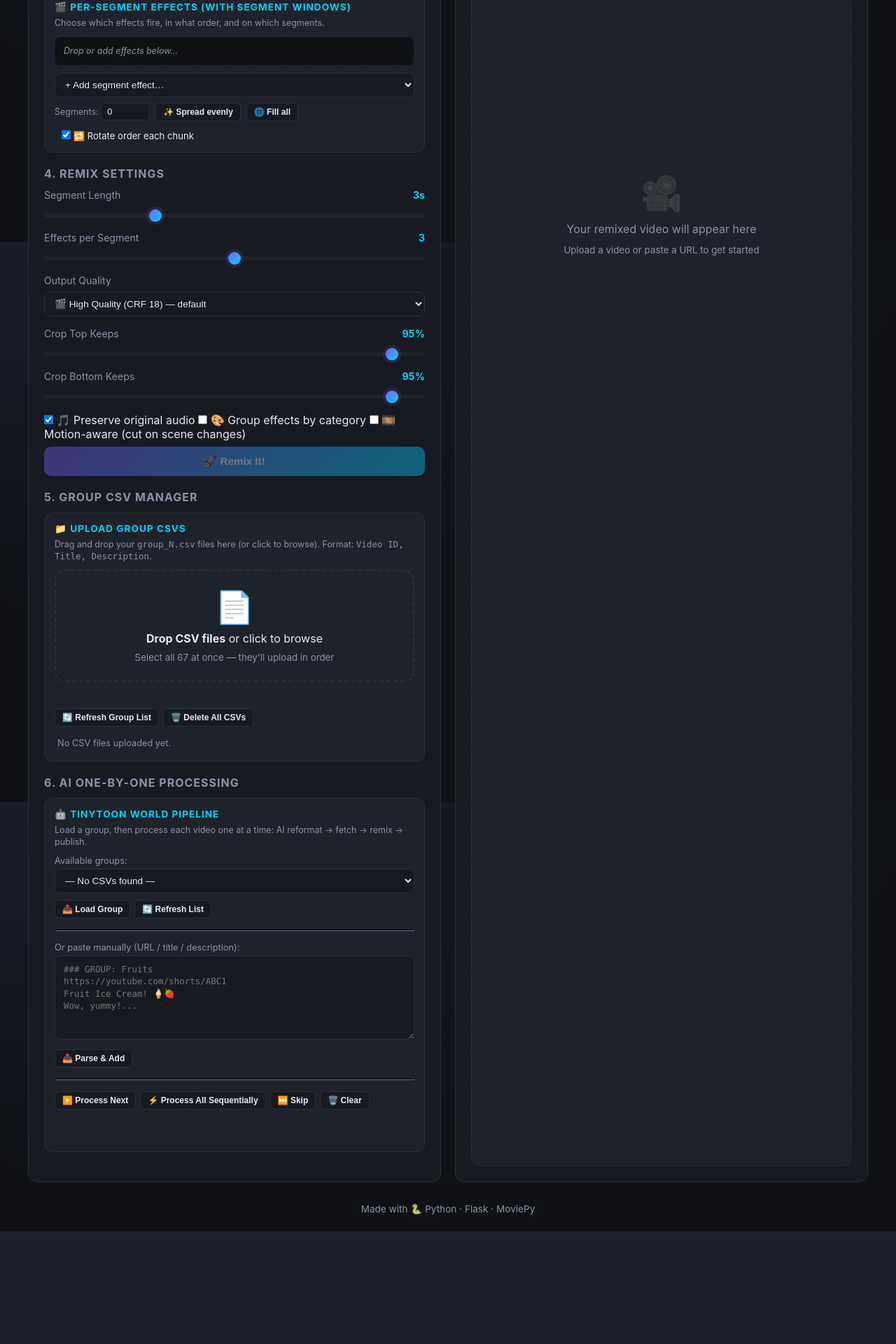
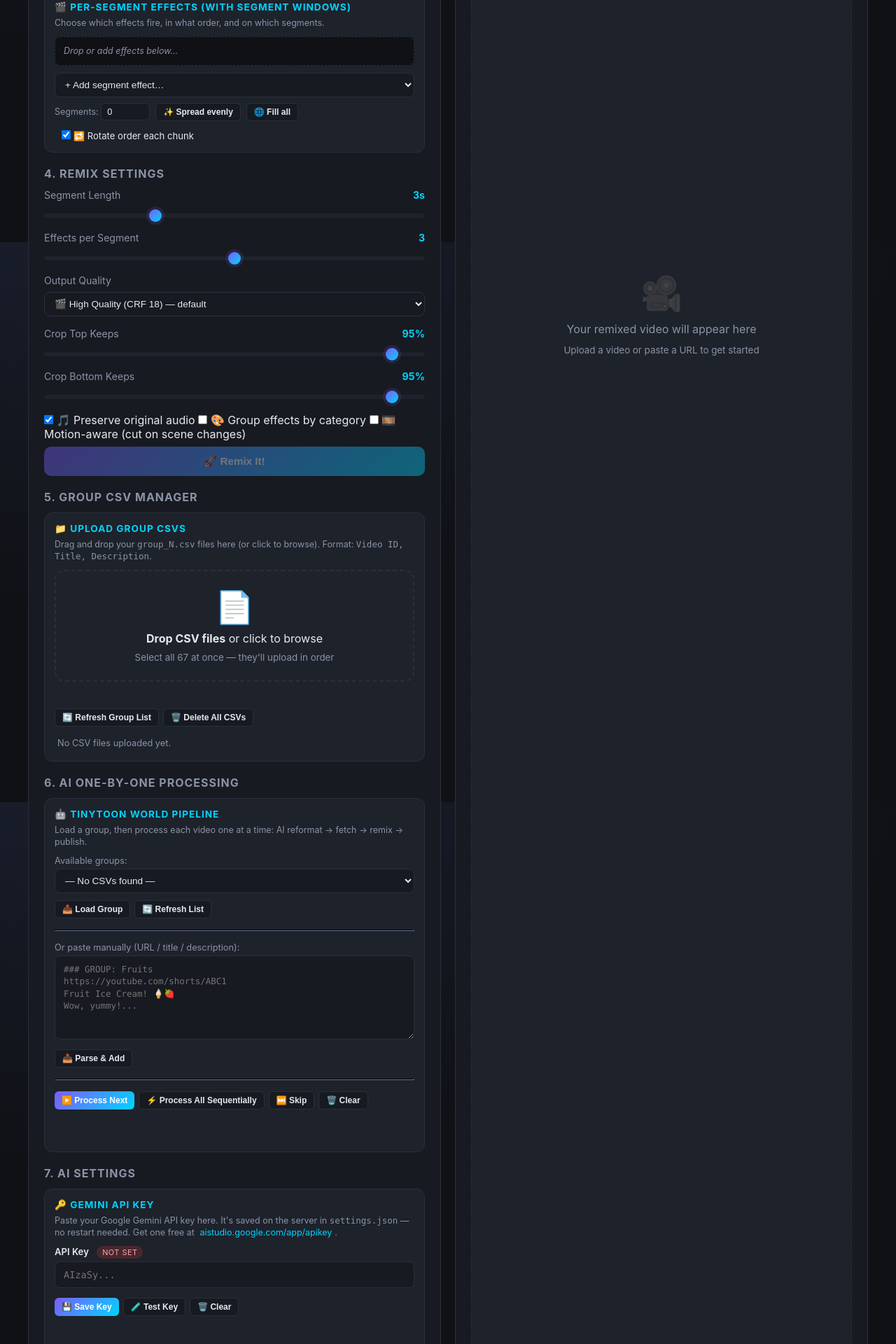
Before and after one commit to Motari2004/remixmaster, a Flask app: page / in a window 1280 px wide. Shown: the part 1254-3174 px from the top of the page at 70% size. Before the commit the page ends 3013 px from the top, so only its background shows below. Run offline with Flask 3, Linux system fonts and the light colour scheme; data that the repository does not hold is empty.

Commit message:
Describe what you changed here

```diff
--- a/app.py
+++ b/app.py
@@ -11,6 +11,7 @@ Features:
   - Permanent original saved to /outputs/ for the compare view
   - CSV group loading + UI upload for groups-metadata/
   - Gemini AI content reformatting for TinyToon World
+  - Gemini API key editable from the UI (settings.json)
   - Buffer API integration for YouTube Shorts auto-posting
   - Auto cleanup of old outputs
 """
@@ -119,6 +120,72 @@ BUFFER_API_KEY = os.environ.get("BUFFER_API_KEY", "")
 BUFFER_YOUTUBE_CHANNEL_ID = os.environ.get("BUFFER_YOUTUBE_CHANNEL_ID", "")
 
 
+# =========================================================
+# SETTINGS — runtime-editable keys saved to settings.json
+# =========================================================
+SETTINGS_FILE = os.path.join(DATA_DIR, "settings.json")
+SETTINGS_LOCK = threading.Lock()
+
+# Keys that can be overridden via the UI
+EDITABLE_SETTINGS = ("GEMINI_API_KEY",)
+
+
+def _load_settings():
+    try:
+        with open(SETTINGS_FILE, "r", encoding="utf-8") as f:
+            data = json.load(f)
+            if isinstance(data, dict):
+                return data
+    except FileNotFoundError:
+        pass
+    except Exception as e:
+        print(f"  ⚠️  Could not read settings.json: {e}")
+    return {}
+
+
+def _save_settings(data):
+    try:
+        tmp = SETTINGS_FILE + ".tmp"
+        with open(tmp, "w", encoding="utf-8") as f:
+            json.dump(data, f, indent=2)
+        os.replace(tmp, SETTINGS_FILE)
+        # Restrict permissions (only owner can read)
+        try:
+            os.chmod(SETTINGS_FILE, 0o600)
+        except Exception:
+            pass
+        return True
+    except Exception as e:
+        print(f"  ⚠️  Could not write settings.json: {e}")
+        return False
+
+
+def _get_setting(name, default=""):
+    """UI-saved value takes priority over env var."""
+    settings = _load_settings()
+    if name in settings and settings[name]:
+        return settings[name]
+    return os.environ.get(name, default)
+
+
+def _get_gemini_key():
+    """Get the current Gemini key (UI override > env var)."""
+    return _get_setting("GEMINI_API_KEY", "")
+
+
+def _apply_gemini_key_to_engine():
+    """Push the current Gemini key into the ai_engine module."""
+    try:
+        import ai_engine
+        new_key = _get_gemini_key()
+        if new_key and new_key != ai_engine.GEMINI_API_KEY:
+            ai_engine.GEMINI_API_KEY = new_key
+            ai_engine._model = None   # force re-init on next call
+            print(f"  🔑 Gemini key updated (len={len(new_key)})")
+    except Exception as e:
+        print(f"  ⚠️  Could not update Gemini key in engine: {e}")
+
+
 app = Flask(__name__)
 app.config["MAX_CONTENT_LENGTH"] = MAX_BYTES
 
@@ -205,7 +272,6 @@ def _probe_duration(fpath):
 
 
 def public_url(path: str) -> str:
-    """Build an absolute URL for the given path."""
     if PUBLIC_API_BASE:
         return f"{PUBLIC_API_BASE}{path}"
     try:
@@ -506,14 +572,6 @@ threading.Thread(target=_cleanup_old_outputs, daemon=True).start()
 # CSV GROUP LOADING
 # =========================================================
 def _load_csv_group(csv_path):
-    """
-    Load one group CSV → list of dicts.
-
-    Handles multiple formats:
-      - url,title,description
-      - Video ID,Title,Description    ← TinyToon format
-      - video_url,video_title,video_description
-    """
     items = []
     try:
         with open(csv_path, "r", encoding="utf-8-sig") as f:
@@ -521,7 +579,6 @@ def _load_csv_group(csv_path):
             raw_fields = reader.fieldnames or []
             fieldnames = [n.strip().lower() for n in raw_fields]
 
-            # --- Detect ID/URL column ---
             id_col = None
             url_col = None
 
@@ -535,7 +592,6 @@ def _load_csv_group(csv_path):
                         url_col = n
                         break
 
-            # --- Detect title & description ---
             title_col = next((n for n in fieldnames if n in ("title", "video_title", "name")), None)
             desc_col = next((n for n in fieldnames if n in ("description", "video_description", "desc", "caption")), None)
 
@@ -543,19 +599,16 @@ def _load_csv_group(csv_path):
                 print(f"  ⚠️  No ID or URL column in {csv_path}")
                 return items
 
-            # Re-read to get raw rows
             f.seek(0)
             reader = csv.DictReader(f)
 
             for i, row in enumerate(reader):
-                # Case-insensitive lookup
                 row_lc = {}
                 for k, v in row.items():
                     if k is None:
                         continue
                     row_lc[k.strip().lower()] = (v or "").strip()
 
-                # Resolve URL
                 url = ""
                 if url_col:
                     url = row_lc.get(url_col, "").strip()
@@ -588,8 +641,6 @@ def api_groups():
     try:
         pattern = os.path.join(GROUPS_DIR, "*.csv")
         all_files = glob.glob(pattern)
-        print(f"  📂 Found {len(all_files)} .csv files in {GROUPS_DIR}")
-
         files = sorted(all_files, key=lambda p: (
             int("".join(c for c in os.path.basename(p) if c.isdigit()) or 0),
             os.path.basename(p)
@@ -622,7 +673,7 @@ def api_group_detail(name):
 
 
 # =========================================================
-# UPLOAD CSV FILES INTO groups-metadata/
+# UPLOAD CSV FILES
 # =========================================================
 @app.route("/api/upload_csv", methods=["POST"])
 def upload_csv():
@@ -655,7 +706,6 @@ def upload_csv():
         dest = os.path.join(GROUPS_DIR, safe_name)
         try:
             f.save(dest)
-            # Validate CSV
             try:
                 with open(dest, "r", encoding="utf-8-sig") as fh:
                     reader = csv.DictReader(fh)
@@ -689,17 +739,20 @@ def delete_csv(name):
 
 
 # =========================================================
-# AI — REFORMAT TITLE + DESCRIPTION FOR TINYTOON WORLD
+# AI — REFORMAT TITLE + DESCRIPTION
 # =========================================================
 @app.route("/api/ai/status")
 def ai_status():
+    _apply_gemini_key_to_engine()
     return jsonify(available=ai_available())
 
 
 @app.route("/api/ai/reformat", methods=["POST"])
 def ai_reformat():
+    _apply_gemini_key_to_engine()
+
     if not ai_available():
-        return jsonify(error="AI not configured. Set GEMINI_API_KEY on the server."), 503
+        return jsonify(error="AI not configured. Set GEMINI_API_KEY in the settings panel."), 503
 
     data = request.get_json(silent=True) or {}
     title = (data.get("title") or "").strip()
@@ -715,6 +768,88 @@ def ai_reformat():
     except Exception as e:
         print(f"  ⚠️  AI reformat failed: {e}")
         return jsonify(error=str(e)), 500
+
+
+# =========================================================
+# SETTINGS — GEMINI API KEY
+# =========================================================
+@app.route("/api/settings", methods=["GET"])
+def api_settings_get():
+    """Return which settings are set (masked). Never expose full keys."""
+    settings = _load_settings()
+    out = {}
+
+    # Gemini
+    ui_key = settings.get("GEMINI_API_KEY", "")
+    env_key = os.environ.get("GEMINI_API_KEY", "")
+    effective = ui_key or env_key
+
+    if effective:
+        masked = effective[:6] + "…" + effective[-4:] if len(effective) > 12 else "••••"
+        source = "ui" if ui_key else "env"
+        out["GEMINI_API_KEY"] = {"set": True, "masked": masked, "source": source}
+    else:
+        out["GEMINI_API_KEY"] = {"set": False, "masked": "", "source": None}
+
+    return jsonify(success=True, settings=out)
+
+
+@app.route("/api/settings", methods=["POST"])
+def api_settings_post():
+    """Update settings. Body: {"GEMINI_API_KEY": "AIza..."}"""
+    data = request.get_json(silent=True) or {}
+    if not isinstance(data, dict):
+        return jsonify(success=False, error="Invalid payload"), 400
+
+    with SETTINGS_LOCK:
+        settings = _load_settings()
+        changed = []
+
+        for k, v in data.items():
+            if k not in EDITABLE_SETTINGS:
+                continue
+            v = (v or "").strip()
+            if v:
+                settings[k] = v
+                changed.append(k)
+            else:
+                if k in settings:
+                    del settings[k]
+                    changed.append(f"{k} (cleared)")
+
+        if not _save_settings(settings):
+            return jsonify(success=False, error="Could not save settings.json"), 500
+
+    _apply_gemini_key_to_engine()
+
+    return jsonify(success=True, changed=changed)
+
+
+@app.route("/api/settings/test", methods=["POST"])
+def api_settings_test():
+    """Test the currently-configured Gemini key."""
+    _apply_gemini_key_to_engine()
+
+    results = {}
+
+    try:
+        import ai_engine
+        key = _get_gemini_key()
+
+        if not ai_engine._GENAI_AVAILABLE:
+            results["ai"] = {"ok": False, "message": "google-generativeai not installed"}
+        elif not key:
+            results["ai"] = {"ok": False, "message": "Gemini API key not set"}
+        else:
+            try:
+                raw = ai_engine.regenerate_for_tinytoon("Test Title", "Test description")
+                results["ai"] = {"ok": True, "message": f"OK — got {len(raw)} chars"}
+            except Exception as e:
+                results["ai"] = {"ok": False, "message": str(e)}
+    except Exception as e:
+        results["ai"] = {"ok": False, "message": str(e)}
+
+    return jsonify(success=True, results=results)
 
 
 # =========================================================
@@ -737,12 +872,10 @@ def run_job(job_id, input_path, options):
             segment_duration=options["segment_duration"],
             effects_per_segment=options["effects_per_segment"],
             enabled_effects=options["enabled_effects"],
-
             base_effects=options["base_effects"],
             ordered_effects=options["ordered_effects"],
             effect_windows=options["effect_windows"],
             rotate_order=options["rotate_order"],
-
             preserve_audio=options["preserve_audio"],
             group_by_category=options["group_by_category"],
             category_run_length=options["category_run_length"],
@@ -750,13 +883,10 @@ def run_job(job_id, input_path, options):
             scene_threshold=options["scene_threshold"],
             crop_top_pct=options["crop_top_pct"],
             crop_bottom_pct=options["crop_bottom_pct"],
-
             quality_preset=options["quality_preset"],
-
             progress_callback=cb,
         )
 
-        # Save permanent original for the compare view
         try:
             original_name = f"original_{job_id}.mp4"
             original_out = os.path.join(OUTPUT_DIR, original_name)
@@ -764,7 +894,6 @@ def run_job(job_id, input_path, options):
                 shutil.copy2(input_path, original_out)
                 with JOBS_LOCK:
                     job["original_output"] = original_name
-                print(f"  📼 Original saved: {original_out}")
         except Exception as e:
             print(f"  ⚠️  Could not save original: {e}")
 
@@ -1082,6 +1211,15 @@ def publish_to_youtube(job_id):
 
 
 # =========================================================
+# APPLY SAVED SETTINGS ON STARTUP
+# =========================================================
+try:
+    _apply_gemini_key_to_engine()
+except Exception as _e:
+    print(f"  ⚠️  Startup settings refresh failed: {_e}")
+
+
+# =========================================================
 # ENTRYPOINT
 # =========================================================
 if __name__ == "__main__":
--- a/static/script.js
+++ b/static/script.js
@@ -1446,7 +1446,6 @@ ${escapeHtml(item.aiHashtags)}</div>`;
 
       renderQueue();
 
-      // ---- AUTO-ADVANCE ----
       const nextIdx = queue.findIndex((i, ix) =>
         ix > selectedIdx && (i.status === "pending" || i.status === "error"));
       if (nextIdx !== -1) {
@@ -1541,6 +1540,119 @@ ${escapeHtml(item.aiHashtags)}</div>`;
 })();
 
 // =========================================================
+// GEMINI API KEY SETTINGS
+// =========================================================
+(function() {
+  const input       = document.getElementById("setGeminiKey");
+  const saveBtn     = document.getElementById("saveGeminiBtn");
+  const testBtn     = document.getElementById("testGeminiBtn");
+  const clearBtn    = document.getElementById("clearGeminiBtn");
+  const statusEl    = document.getElementById("geminiSettingsStatus");
+  const keyStatus   = document.getElementById("geminiKeyStatus");
+
+  if (!input || !saveBtn) return;
+
+  function setStatus(msg, cls = "") {
+    statusEl.textContent = msg;
+    statusEl.className = "ai-status " + cls;
+  }
+
+  function updateKeyStatus(data) {
+    if (!keyStatus) return;
+    keyStatus.className = "key-status";
+    if (data.set) {
+      keyStatus.textContent = data.source === "env" ? "ENV" : "SET";
+      keyStatus.classList.add(data.source === "env" ? "env" : "set");
+      keyStatus.title = `Masked: ${data.masked}`;
+    } else {
+      keyStatus.textContent = "NOT SET";
+      keyStatus.classList.add("not-set");
+      keyStatus.title = "";
+    }
+  }
+
+  async function loadStatus() {
+    try {
+      const r = await fetch("/api/settings");
+      const data = await r.json();
+      if (data.success) {
+        updateKeyStatus(data.settings.GEMINI_API_KEY || { set: false });
+      }
+    } catch (err) {
+      console.warn("Could not load settings:", err);
+    }
+  }
+
+  async function saveKey(value) {
+    setStatus("💾 Saving…", "working");
+    try {
+      const r = await fetch("/api/settings", {
+        method: "POST",
+        headers: { "Content-Type": "application/json" },
+        body: JSON.stringify({ GEMINI_API_KEY: value }),
+      });
+      const data = await r.json();
+      if (!data.success) throw new Error(data.error || "Save failed");
+
+      setStatus("✅ Saved. Testing key…", "ok");
+      input.value = "";
+      await loadStatus();
+      await testKey();
+    } catch (err) {
+      setStatus("❌ " + err.message, "error");
+    }
+  }
+
+  async function testKey() {
+    setStatus("🧪 Testing key…", "working");
+    try {
+      const r = await fetch("/api/settings/test", { method: "POST" });
+      const data = await r.json();
+      if (data.success && data.results?.ai?.ok) {
+        setStatus("✅ Key works! " + (data.results.ai.message || ""), "ok");
+      } else {
+        const msg = data.results?.ai?.message || data.error || "Test failed";
+        setStatus("❌ " + msg, "error");
+      }
+    } catch (err) {
+      setStatus("❌ " + err.message, "error");
+    }
+  }
+
+  saveBtn?.addEventListener("click", () => {
+    const v = (input.value || "").trim();
+    if (!v) { setStatus("Paste a key first.", "error"); return; }
+    if (!v.startsWith("AIza")) {
+      if (!confirm("This doesn't look like a Gemini key (usually starts with 'AIza'). Save anyway?")) return;
+    }
+    saveKey(v);
+  });
+
+  testBtn?.addEventListener("click", testKey);
+
+  clearBtn?.addEventListener("click", async () => {
+    if (!confirm("Clear the saved Gemini API key?")) return;
+    setStatus("🗑️ Clearing…", "working");
+    try {
+      const r = await fetch("/api/settings", {
+        method: "POST",
+        headers: { "Content-Type": "application/json" },
+        body: JSON.stringify({ GEMINI_API_KEY: "" }),
+      });
+      const data = await r.json();
+      if (!data.success) throw new Error(data.error || "Clear failed");
+      input.value = "";
+      await loadStatus();
+      setStatus("✅ Key cleared.", "ok");
+    } catch (err) {
+      setStatus("❌ " + err.message, "error");
+    }
+  });
+
+  loadStatus();
+})();
+
+// =========================================================
 // INIT
 // =========================================================
 document.addEventListener("DOMContentLoaded", () => {
--- a/static/style.css
+++ b/static/style.css
@@ -1238,3 +1238,62 @@ footer {
   opacity: 0.4;
   cursor: not-allowed;
 }
+
+
+
+/* =========================================
+   GEMINI SETTINGS PANEL
+   ========================================= */
+.settings-field {
+  margin-bottom: 14px;
+}
+.settings-field .label-text {
+  display: block;
+  font-size: 0.82rem;
+  color: var(--text);
+  margin-bottom: 6px;
+  font-weight: 600;
+}
+.settings-field input {
+  width: 100%;
+  padding: 10px 12px;
+  background: var(--panel);
+  color: var(--text);
+  border: 1px solid var(--border);
+  border-radius: 8px;
+  font-family: 'Consolas', 'Monaco', monospace;
+  font-size: 0.85rem;
+}
+.settings-field input:focus {
+  border-color: var(--accent);
+  outline: none;
+}
+
+.key-status {
+  font-size: 0.68rem;
+  padding: 2px 8px;
+  border-radius: 999px;
+  margin-left: 8px;
+  font-weight: normal;
+  text-transform: uppercase;
+  letter-spacing: 0.5px;
+}
+.key-status.set {
+  background: rgba(34, 197, 94, 0.2);
+  color: #4ade80;
+}
+.key-status.not-set {
+  background: rgba(239, 68, 68, 0.2);
+  color: #fca5a5;
+}
+.key-status.env {
+  background: rgba(0, 212, 255, 0.15);
+  color: var(--accent-2);
+}
+
+.process-btn-main {
+  background: linear-gradient(135deg, var(--accent), var(--accent-2));
+  color: white;
+  border: none;
+  font-weight: 700;
+}
--- a/templates/index.html
+++ b/templates/index.html
@@ -4,7 +4,7 @@
   <meta charset="UTF-8" />
   <meta name="viewport" content="width=device-width, initial-scale=1.0" />
   <title>🎬 Remix Master</title>
-  <link rel="stylesheet" href="{{ url_for('static', filename='style.css') }}?v=2026-10-04c" />
+  <link rel="stylesheet" href="{{ url_for('static', filename='style.css') }}?v=2026-10-04d" />
 </head>
 <body>
   <div class="app">
@@ -186,7 +186,7 @@
 
         <button id="remixBtn" class="primary" disabled>🚀 Remix It!</button>
 
-        <!-- ============ CSV MANAGER ============ -->
+        <!-- ============ 5. CSV MANAGER ============ -->
         <h2>5. Group CSV Manager</h2>
 
         <div class="order-block" id="csvBlock">
@@ -224,7 +224,7 @@
           <div id="csvFileList" class="csv-file-list"></div>
         </div>
 
-        <!-- ============ AI ONE-BY-ONE PROCESSING ============ -->
+        <!-- ============ 6. AI ONE-BY-ONE ============ -->
         <h2>6. AI One-by-One Processing</h2>
 
         <div class="order-block" id="aiBlock">
@@ -271,7 +271,6 @@ Wow, yummy!..."></textarea>
 
           <hr style="border-color:var(--border);margin:16px 0" />
 
-          <!-- ONE-BY-ONE CONTROLS -->
           <div class="ai-actions">
             <button type="button" id="aiProcessOneBtn" class="mini-btn process-btn-main">
               ▶️ Process Next
@@ -287,7 +286,6 @@ Wow, yummy!..."></textarea>
             </button>
           </div>
 
-          <!-- CURRENT ITEM PROGRESS PANEL -->
           <div id="aiProgressPanel" class="ai-progress-panel hidden">
             <h4>▶️ Processing: <span id="aiCurrentTitle">—</span></h4>
             <div class="ai-steps" id="aiSteps">
@@ -306,6 +304,46 @@ Wow, yummy!..."></textarea>
           <div id="aiStats" class="ai-stats"></div>
           <div id="aiQueue" class="ai-queue"></div>
         </div>
+
+        <!-- ============ 7. AI SETTINGS ============ -->
+        <h2>7. AI Settings</h2>
+
+        <div class="order-block" id="settingsBlock">
+          <h3>🔑 Gemini API Key</h3>
+          <p class="hint">
+            Paste your Google Gemini API key here. It's saved on the server
+            in <code>settings.json</code> — no restart needed.
+            Get one free at
+            <a href="https://aistudio.google.com/app/apikey" target="_blank"
+               style="color:var(--accent-2)">aistudio.google.com/app/apikey</a>.
+          </p>
+
+          <div class="settings-field">
+            <label>
+              <span class="label-text">
+                API Key
+                <span id="geminiKeyStatus" class="key-status"></span>
+              </span>
+              <input type="password" id="setGeminiKey"
+                     placeholder="AIzaSy..." autocomplete="off" />
+            </label>
+          </div>
+
+          <div class="ai-actions" style="margin-top:12px">
+            <button type="button" id="saveGeminiBtn" class="mini-btn process-btn-main">
+              💾 Save Key
+            </button>
+            <button type="button" id="testGeminiBtn" class="mini-btn">
+              🧪 Test Key
+            </button>
+            <button type="button" id="clearGeminiBtn" class="mini-btn">
+              🗑️ Clear
+            </button>
+          </div>
+
+          <div id="geminiSettingsStatus" class="ai-status"></div>
+        </div>
+
       </section>
 
       <!-- RIGHT: PREVIEW -->
@@ -383,6 +421,6 @@ Wow, yummy!..."></textarea>
     <footer>Made with 🐍 Python · Flask · MoviePy</footer>
   </div>
 
-  <script src="{{ url_for('static', filename='script.js') }}?v=2026-10-04c"></script>
+  <script src="{{ url_for('static', filename='script.js') }}?v=2026-10-04d"></script>
 </body>
 </html>
```
Also changed, not shown: ai_engine.py (+72 -133 lines).
